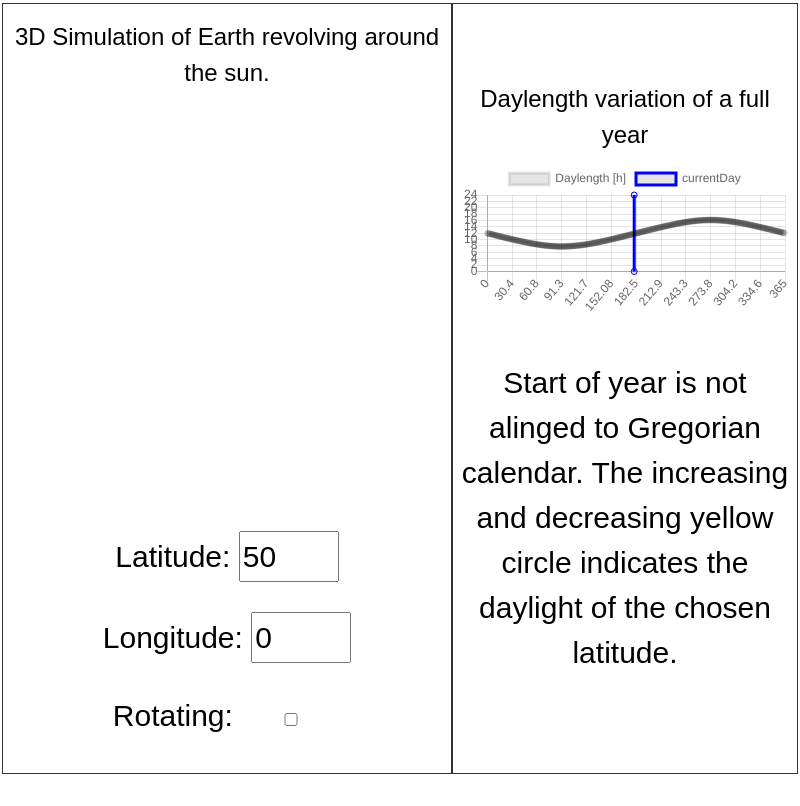
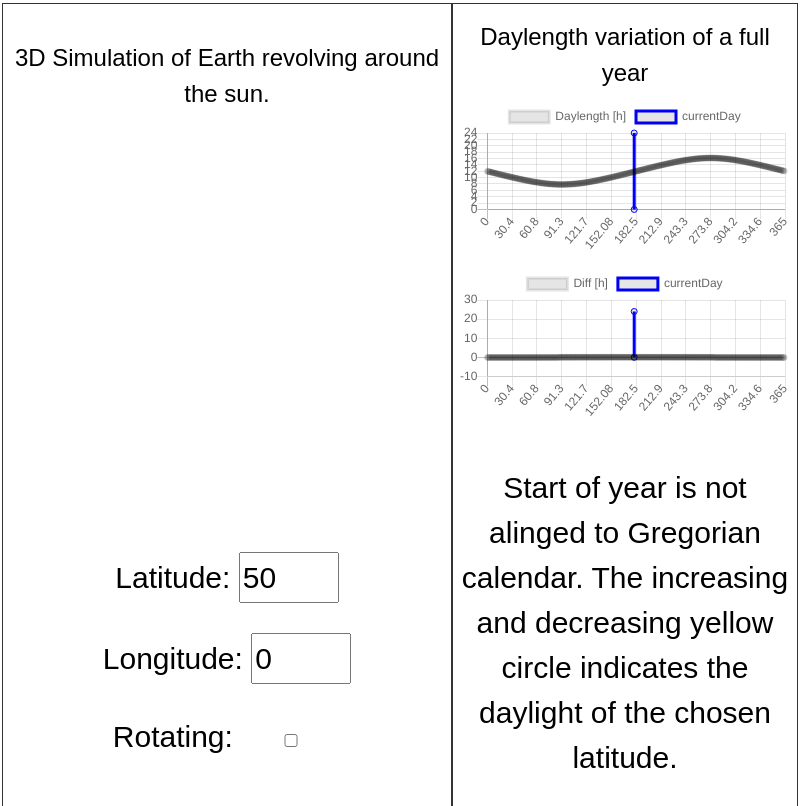
Before and after one commit to jlp1701/earthsim, an Electron app: page index.html in a window 800 px wide. Shown: the part 96-902 px from the top of the page. Before the commit the page ends 872 px from the top, so only its background shows below. Drawn offline with nearby package versions, Linux system fonts and the light colour scheme.

Commit message:
Added chart for daylength difference

```diff
--- a/index.html
+++ b/index.html
@@ -79,6 +79,7 @@
       <div class="grid-item">
         <h3>Daylength variation of a full year</h3>
         <canvas id="myChart"></canvas>
+        <canvas id="diffChart"></canvas>
         <p>Start of year is not alinged to Gregorian calendar. The increasing and decreasing yellow circle indicates the daylight of the chosen latitude.</p>
       </div>
     </div>
--- a/src.js
+++ b/src.js
@@ -47,7 +47,10 @@
 
     // create daylength chart
     let daylengthData = calcDayLengthData(posLat, eclipticAngle, 365);
-    let chartDaylength = createChart(daylengthData);
+    let chartDaylength = createDayLengthChart(daylengthData);
+
+    let daylengthDiffData = calcDayLengthDiffData(daylengthData);
+    let chartDiff = createDiffChart(daylengthDiffData);
 
     // enable mouse controls
     let controls = new OrbitControls( camera, renderer.domElement );
@@ -177,6 +180,7 @@
         dirLight.target = earth.sphereGroup;
 
         updateChartCurrentDay(chartDaylength, (earthSunAngle+3*Math.PI/2));
+        updateChartCurrentDay(chartDiff, (earthSunAngle+3*Math.PI/2), true);
 
         //controls.update(); // only required if controls.enableDamping = true, or if controls.autoRotate = true
         renderer.render( scene, camera );
@@ -315,8 +319,9 @@ function posChanged(a){
 
     rotEnabled = checkBoxRot.checked;
 
-
-    updateChartData(chartDaylength, calcDayLengthData(posLat, eclipticAngle, 365));
+    let data = calcDayLengthData(posLat, eclipticAngle, 365);
+    updateChartData(chartDaylength, data);
+    updateChartData(chartDiff, calcDayLengthDiffData(data));
 }
 
 function calcDayLength(lat, ecliptic){
@@ -338,14 +343,25 @@ function calcDayLengthData(lat, maxEcliptic, numberOfPoints) {
     let dayInc = numberOfPoints/365;
     let data = [];
     for (i = 0; i < numberOfPoints; i++){
-        let angle = i*angleInc;
+        let angle = (i+0)*angleInc;
         let ecliptic = maxEcliptic*Math.sin(angle);
         data.push({x: i*dayInc, y: calcDayLength(lat, ecliptic)});
     }
     return data;
 }
 
-function createChart(myData){
+function calcDayLengthDiffData(daylenData) {
+    let diffData = [];
+    let N = daylenData.length;
+    for (let i = 0; i < N; i++) {
+        let x = daylenData[i].x;
+        let dy = daylenData[i].y - daylenData[(i-1+N)%N].y;
+        diffData.push({x: x, y: dy});
+    }
+    return diffData;
+}
+
+function createDayLengthChart(myData){
     let ctx = document.getElementById('myChart');
     //ctx.width = window.innerWidth;
     let myChart = new Chart.Scatter(ctx, {
@@ -394,6 +410,55 @@ function createChart(myData){
     return myChart;
     }
 
+function createDiffChart(myData){
+    let ctx = document.getElementById('diffChart');
+    //ctx.width = window.innerWidth;
+    let myChart = new Chart.Scatter(ctx, {
+        //type: 'bar',
+        data: {
+            datasets: [{
+                label: 'Diff [h]',
+                data: myData,
+                type: 'scatter',
+                showLine: true,
+                fill: false,
+            },
+            {
+                label: 'currentDay',
+                data: [{x:180, y:0}, {x:180, y:24}],
+                type: 'line',
+                showLine: true,
+                borderColor: 'blue'
+            }
+        ]
+        },
+        options: {
+            scales: {
+                xAxes: [{
+                        display: true,
+                        ticks: {
+                            beginAtZero: true,
+                            steps: 12,
+                            stepSize: 365/12,
+                            max: 365
+                        }
+                    }],
+                yAxes: [{
+                        display: true,
+                        stacked: true,
+                        ticks: {
+                            beginAtZero: true,
+                            suggestedMax: 0.15,
+                            suggestedMin: -0.15,
+                        }
+                    }]
+            },
+            animation: false
+            }
+    });
+    return myChart;
+    }
+
 function updateChartData(chart, data) {
     // delete old data
     let oldData = chart.data.datasets[0];
@@ -401,11 +466,18 @@ function updateChartData(chart, data) {
     chart.update();
 }
 
-function updateChartCurrentDay(chart, angle){
+function updateChartCurrentDay(chart, angle, scalingEnabled = false){
     if (angle > 2*Math.PI){
         angle %= 2*Math.PI;
     }
     let day = angle/2/Math.PI*365;
-    chart.data.datasets[1].data = [{x: day, y:0}, {x:day, y:24}];
+    let min = 0;
+    let max = 24;
+    if (scalingEnabled) {
+        let arr = chart.data.datasets[0].data.map((p) => {return p.y});
+        min = Math.min.apply(null, arr);
+        max = Math.max.apply(null, arr);
+    }
+    chart.data.datasets[1].data = [{x: day, y:min}, {x:day, y:max}];
     chart.update();
 }
```
